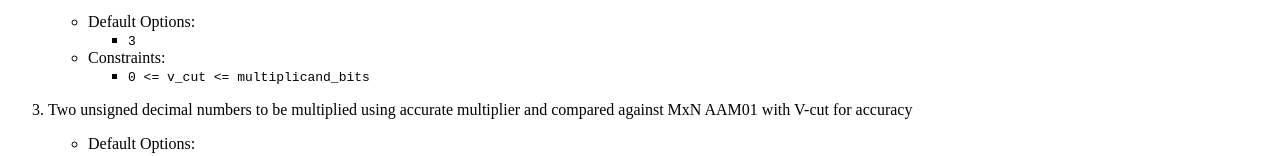
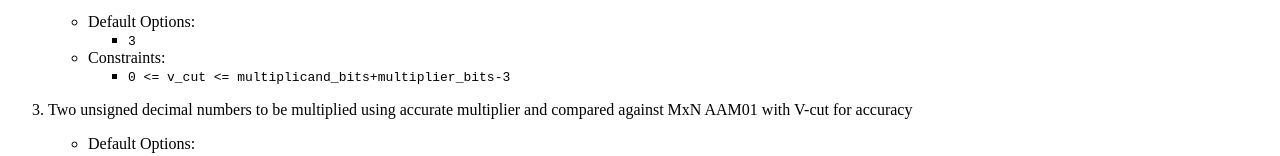
Before and after one commit to OkkarMin/tool-documentation, a Next.js app: page /gui-tool/accuracy-analysis in a window 1280 px wide. Shown: the part 2451-2607 px from the top of the page. Built offline with nearby package versions, Linux system fonts and the light colour scheme.

Commit message:
V-cut constraint change

```diff
--- a/pages/gui-tool/accuracy-analysis.mdx
+++ b/pages/gui-tool/accuracy-analysis.mdx
@@ -64,7 +64,7 @@ Analyze accuracy of inaccurate adder/inaccurate multiplier by comparing it with
    - Default Options:
      - `3`
    - Constraints:
-     - `0 <= v_cut <= multiplicand_bits`
+     - `0 <= v_cut <= multiplicand_bits+multiplier_bits-3`
 
 3. Two unsigned decimal numbers to be multiplied using accurate multiplier and compared against MxN AAM01 with V-cut for accuracy
 
--- a/pages/gui-tool/error-analysis.mdx
+++ b/pages/gui-tool/error-analysis.mdx
@@ -50,6 +50,6 @@ Analyze error rates of inaccurate adder/inaccurate multiplier by comparing it wi
    - Default Options:
      - `3`
    - Constraints:
-     - `0 <= v_cut <= multiplicand_bits`
+     - `0 <= v_cut <= multiplicand_bits+multiplier_bits-3`
 
 3. Start Analysing Error
--- a/pages/gui-tool/verilog-code-generator.mdx
+++ b/pages/gui-tool/verilog-code-generator.mdx
@@ -64,7 +64,7 @@ Generate verilog code (.v file) of inaccurate adder or inaccurate multiplier bas
     - Default Options
       - `3`
     - Constraints:
-      - `0 <= v_cut <= multiplicand_bits`
+      - `0 <= v_cut <= multiplicand_bits+multiplier_bits-3`
 
 3.  Type of hardware module to generate, chose one of `[MxN Accurate Multiplier, MxN Accurate Binary Array Multiplier, MxN AAM01 with V-cut]`
 
```
